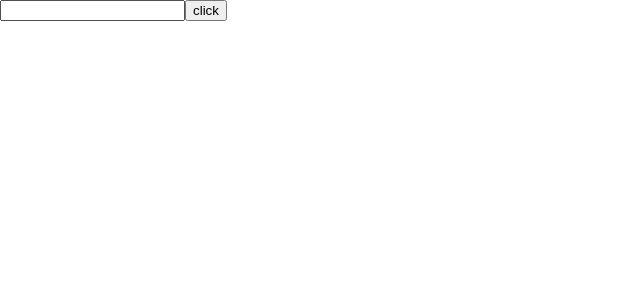
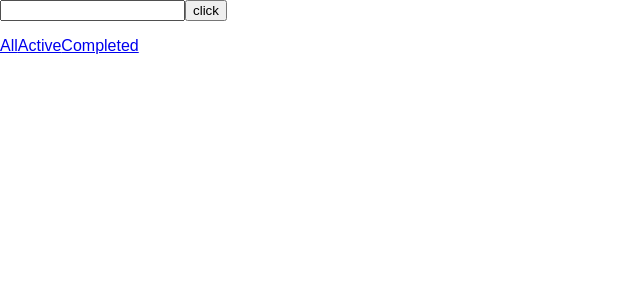
Before and after one commit to moroz112/react-redux, a React (Create React App) app in the folder redux-start-egghead/: page / in a window 1280 px wide. Shown: the top 300 px of the page, without its empty margins (0-640 px from the left). Built offline with nearby package versions, Linux system fonts and the light colour scheme.

Commit message:
finish todo

```diff
--- a/redux-start-egghead/src/TodoApp.js
+++ b/redux-start-egghead/src/TodoApp.js
@@ -1,10 +1,23 @@
 import React, { Component } from 'react'
 import { connect } from 'react-redux'
+import Footer from './components/Footer'
 
 class TodoApp extends Component {
     constructor(props) {
         super(props);
         this.todoId = 0;
+    }
+    getVisibleTodos(filter, todos) {
+        switch(filter) {
+            case "SHOW_ALL":
+                return todos;
+            case "SHOW_ACTIVE":
+                return todos.filter( t => !t.completed);
+            case "SHOW_COMPLETED":
+                return todos.filter( t => t.completed);
+            default:
+                return todos
+        }
     }
     addTodo() {
         this.props.onAddTodo(this.input.value, this.todoId);
@@ -15,6 +28,7 @@ class TodoApp extends Component {
         this.props.onToggleTodo(id)
     }
     render() {
+        const visibleTodos = this.getVisibleTodos(this.props.testStore.visibilityFilter, this.props.testStore.todos);
         console.log('rend', this.props.testStore);
         return (
             <div>
@@ -22,12 +36,15 @@ class TodoApp extends Component {
                     this.input = node
                 }}/>
                 <button onClick={this.addTodo.bind(this)}>click</button>
-                {this.props.testStore.todos.map( (todo, index) =>
+                {visibleTodos.map( (todo, index) =>
                     <li key={todo.id}
                     onClick={this.toggleTodo.bind(this, todo.id)} style={{
                         textDecoration: todo.completed ? 'line-through' : 'none'
                     }}>{todo.text}</li>
                 )}
+                <Footer setVisibilityFilter={this.props.setVisibilityFilter}>
+
+                </Footer>
             </div>
         )
     }
--- a/redux-start-egghead/src/components/FilterLink.js
+++ b/redux-start-egghead/src/components/FilterLink.js
@@ -4,7 +4,7 @@ import React, { Component } from 'react'
 class FilterLink extends Component {
     render() {
         return (
-            <a href="#" onClick={this.props.setVisibilityFilter}></a>
+            <a href="#" onClick={ () => {this.props.setVisibilityFilter(this.props.filter)}}>{this.props.children}</a>
         )
     }
 }
--- /dev/null
+++ b/redux-start-egghead/src/components/Footer.js
@@ -0,0 +1,22 @@
+import React, { Component } from 'react';
+import FilterLink from './FilterLink'
+
+export default class Footer extends Component {
+    render() {
+        return (
+            <div>
+                <p>
+                    <FilterLink filter="SHOW_ALL" setVisibilityFilter={this.props.setVisibilityFilter}>
+                        All
+                    </FilterLink>
+                    <FilterLink filter="SHOW_ACTIVE" setVisibilityFilter={this.props.setVisibilityFilter}>
+                        Active
+                    </FilterLink>
+                    <FilterLink filter="SHOW_COMPLETED" setVisibilityFilter={this.props.setVisibilityFilter}>
+                        Completed
+                    </FilterLink>
+                </p>
+            </div>
+        )
+    }
+}
```
